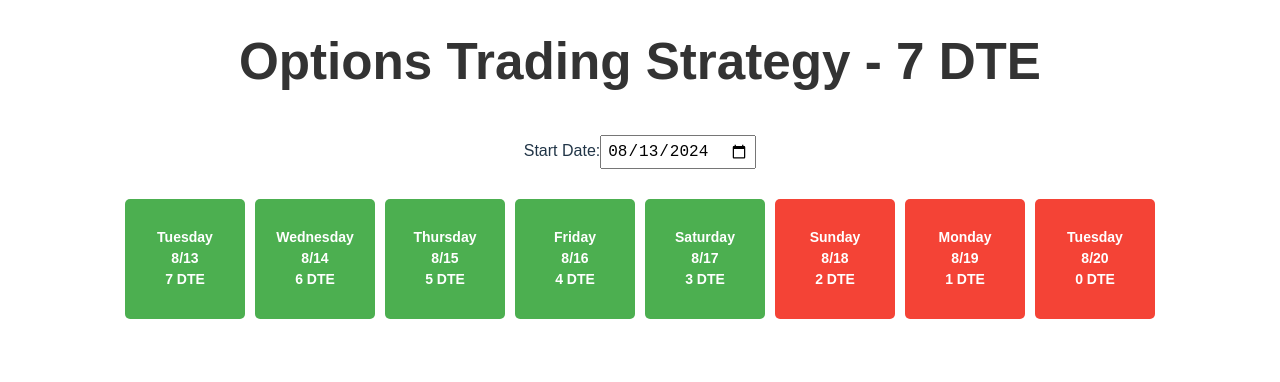
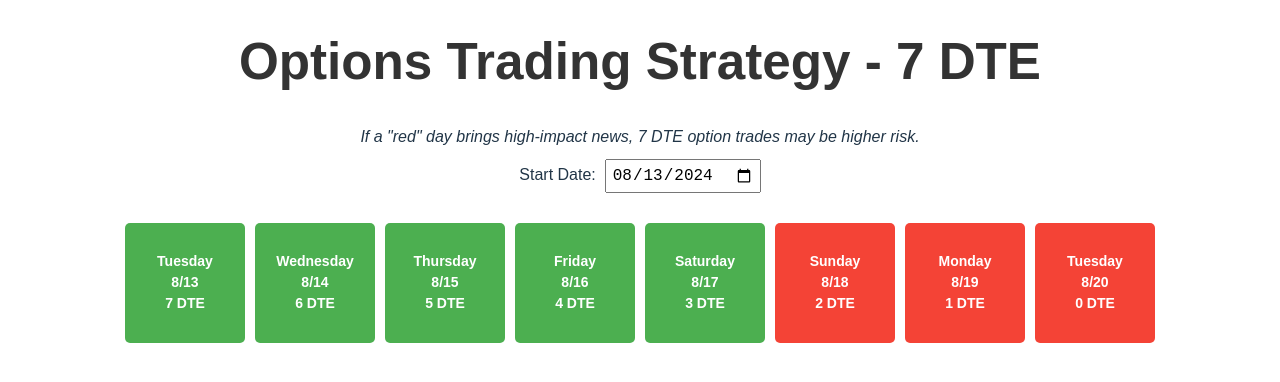
Before and after one commit to davidlfox/options-dte-countdown, a React (Vite) app: page / in a window 1280 px wide. Shown: the top 382 px of the page. Built offline with nearby package versions, Linux system fonts and the light colour scheme.

Commit message:
link to econ news

```diff
--- a/src/App.tsx
+++ b/src/App.tsx
@@ -16,6 +16,7 @@ const App: React.FC = () => {
   const renderBoxes = () => {
     const boxes = [];
     const daysOfWeek = ['Sunday', 'Monday', 'Tuesday', 'Wednesday', 'Thursday', 'Friday', 'Saturday'];
+    const months = ['jan', 'feb', 'mar', 'apr', 'may', 'jun', 'jul', 'aug', 'sep', 'oct', 'nov', 'dec'];
 
     for (let i = 0; i <= 7; i++) {
       const currentDate = new Date(startDate);
@@ -27,14 +28,22 @@ const App: React.FC = () => {
 
       const boxColor = dte <= 2 ? 'red' : 'green';
 
+      // Format the date for the ForexFactory link
+      const month = months[currentDate.getMonth()];
+      const day = currentDate.getDate();
+      const year = currentDate.getFullYear();
+      const forexLink = `https://www.forexfactory.com/calendar?day=${month}${day}.${year}`;
+
       boxes.push(
-        <div key={i} className={`box ${boxColor}`}>
-          <div className="box-content">
-            <div>{dayOfWeek}</div>
-            <div>{dateString}</div>
-            <div>{`${dte} DTE`}</div>
+        <a href={forexLink} target="_blank" key={i}>
+          <div className={`box ${boxColor}`}>
+            <div className="box-content">
+              <div>{dayOfWeek}</div>
+              <div>{dateString}</div>
+              <div>{`${dte} DTE`}</div>
+            </div>
           </div>
-        </div>
+        </a>
       );
     }
 
@@ -44,8 +53,9 @@ const App: React.FC = () => {
   return (
     <div className="App">
       <h1>Options Trading Strategy - 7 DTE</h1>
+      <em>If a "red" day brings high-impact news, 7 DTE option trades may be higher risk.</em>
       <label>
-        Start Date:
+        Start Date:&nbsp;&nbsp;
         <input
           type="date"
           value={startDate.toISOString().split('T')[0]}
```
